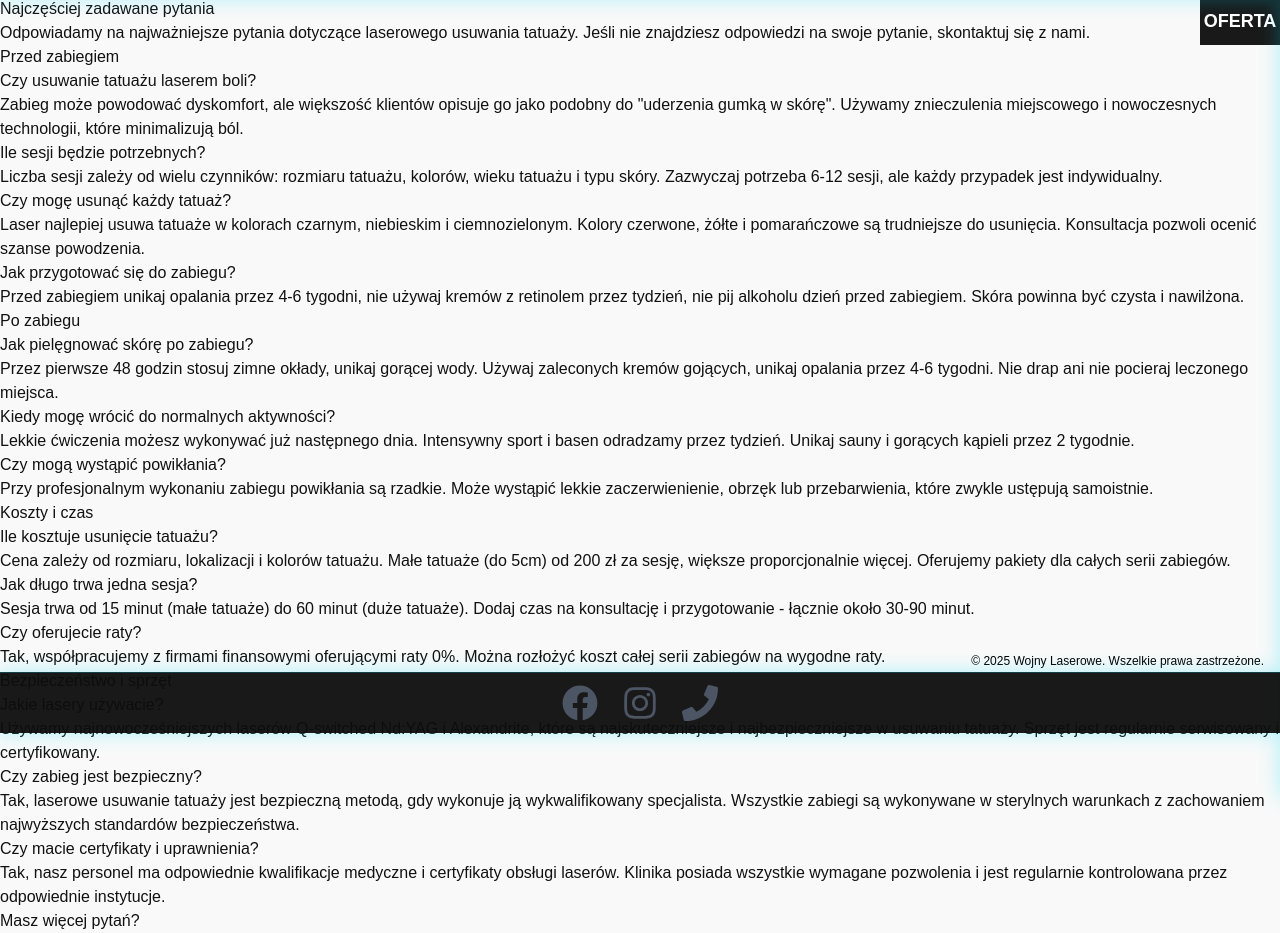
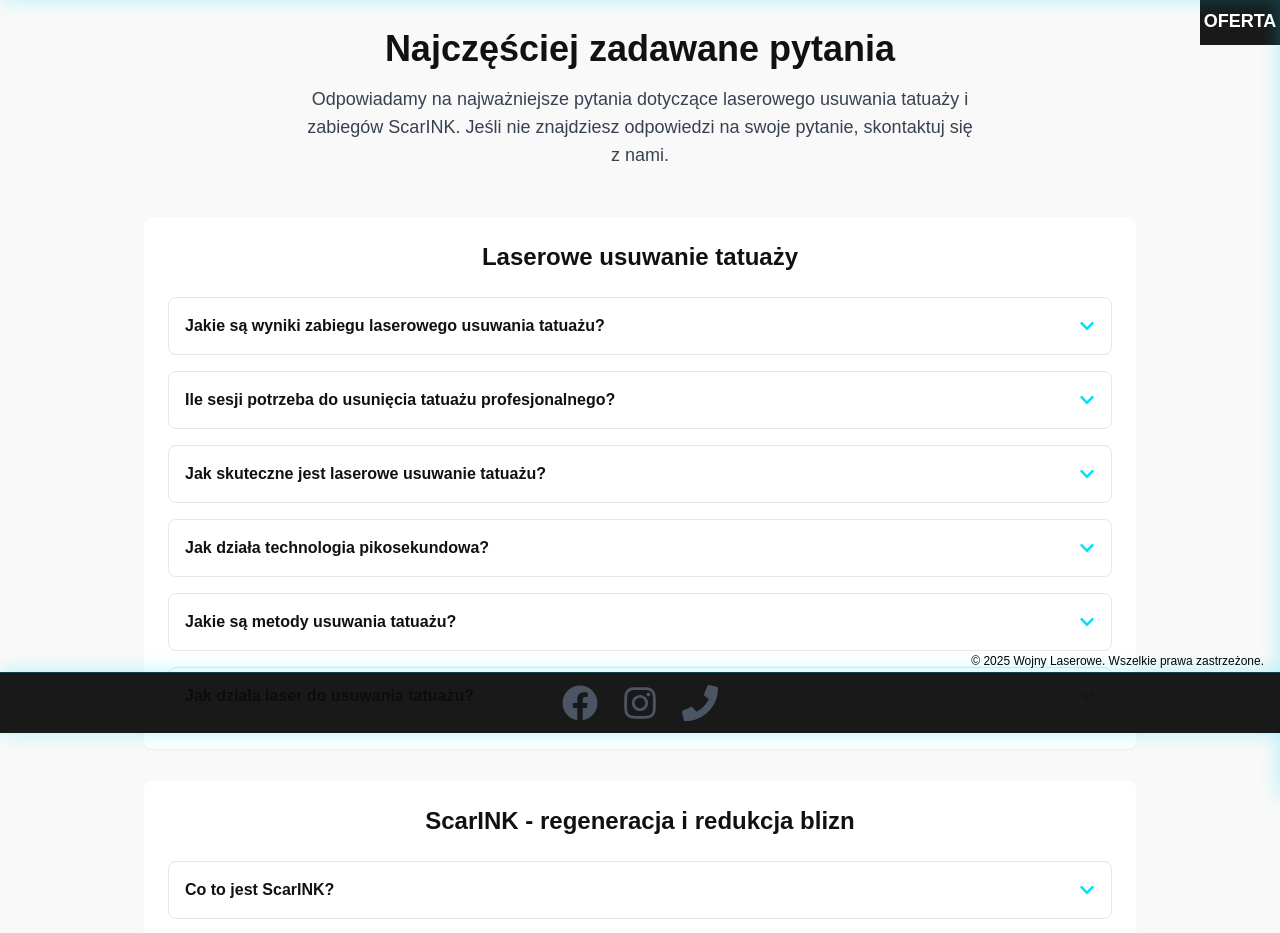
Before and after one commit to MateuszKarpowicz/wojnylaserowe, a Next.js app: page /faq in a window 1280 px wide. Shown: the part 67-1000 px from the top of the page. Built offline with nearby package versions, Linux system fonts and the light colour scheme.

Commit message:
Aktualizacja strony kontakt i FAQ - usunięcie duplikatów, nowa treść FAQ z interaktywnymi pytaniami

```diff
--- a/app/faq/page.js
+++ b/app/faq/page.js
@@ -1,158 +1,155 @@
+'use client';
+import { FaChevronDown, FaChevronUp } from 'react-icons/fa';
+import { useState } from 'react';
+
 export default function FAQ() {
+  const [openItems, setOpenItems] = useState({});
+
+  const toggleItem = (index) => {
+    setOpenItems(prev => ({
+      ...prev,
+      [index]: !prev[index]
+    }));
+  };
+
+  const faqData = [
+    {
+      category: "Laserowe usuwanie tatuaży",
+      questions: [
+        {
+          question: "Jakie są wyniki zabiegu laserowego usuwania tatuażu?",
+          answer: "Wyniki zabiegu laserowego usuwania tatuażu są uzależnione głównie od jakości i rodzaju użytego barwnika, równomierności jego wprowadzenia pod skórę oraz głębokości, na jakiej się znajduje. Laser pikosekundowy wykazuje wysoką skuteczność zwłaszcza w przypadku usuwania tatuaży amatorskich, charakteryzujących się niską jakością, płytkim oraz nierównomiernie wprowadzonym barwnikiem. W takich przypadkach, usuwanie może być osiągnięte w zaledwie 2–4 sesjach zabiegowych."
+        },
+        {
+          question: "Ile sesji potrzeba do usunięcia tatuażu profesjonalnego?",
+          answer: "Tatuaże profesjonalne, wykonane starannie przez specjalistę, zazwyczaj wymagają większej liczby sesji, od 2 do 10. Zabiegi są planowane co 4–8 tygodni po całkowitym wygojeniu skóry. Ważne jest unikanie opalania leczonej skóry, aby uniknąć trwałych przebarwień."
+        },
+        {
+          question: "Jak skuteczne jest laserowe usuwanie tatuażu?",
+          answer: "Laserowe usuwanie tatuażu jest skuteczną metodą, jednak całkowite usunięcie wymaga kilku sesji. Każdy zabieg powoduje około 20% rozjaśnienia tatuażu, zwłaszcza jeśli nie znajduje się on w bliznach. W zależności od koloru tatuażu, stosuje się różne długości fal lasera."
+        },
+        {
+          question: "Jak działa technologia pikosekundowa?",
+          answer: "Technologia Pikosekundowa umożliwia trwałe usunięcie zmiany pigmentowej, takiej jak tatuaż. Kluczowe jest poznanie rodzaju użytych barwników i ich głębokości, ponieważ im głębiej, tym trudniej się ich pozbyć. Wyniki stają się widoczne stopniowo, a tatuaż rozjaśnia się pod wpływem lasera. Przerwy czterotygodniowe między zabiegami pozwalają na stopniowe wchłanianie rozbitych przez laser barwników przez komórki układu odpornościowego, co ostatecznie prowadzi do całkowitego zniknięcia barwnika."
+        },
+        {
+          question: "Jakie są metody usuwania tatuażu?",
+          answer: "Najpopularniejszą i najbardziej dostępną metodą jest zastosowanie lasera, ale można też likwidować tatuaż peelingiem oraz operacyjnie. W żadnym przypadku nie powinno się podejmować prób likwidacji tatuażu w warunkach domowych. Wraz z zapotrzebowaniem i rozwojem usług usuwania tatuaży zmieniał się również sprzęt. Tatuaże są zazwyczaj umieszczone na głębokości 1-2 mm pod powierzchnią skóry."
+        },
+        {
+          question: "Jak działa laser do usuwania tatuażu?",
+          answer: "Mechanizm działania lasera polega na podgrzaniu barwnika umiejscowionego w skórze, dzięki czemu następuje rozbicie komórek, w których zawarty jest barwnik. Rozbity pigment zostaje pochłonięty przez makrofagi, a pozostałości przesuwane są ku górze naskórka. Podczas trwania kolejnych sesji zabiegowych proces powtarza się, aż do osiągnięcia zadowalających dla klienta efektów. Miejsce poddane działaniu lasera staje się białe, po ok. 1h robi się czerwone, powstać również może obrzęk, który samoistnie zanika po 2-3 dniach."
+        }
+      ]
+    },
+    {
+      category: "ScarINK - regeneracja i redukcja blizn",
+      questions: [
+        {
+          question: "Co to jest ScarINK?",
+          answer: "ScarINK to nowoczesna technika pracy ze skórą polegająca na mikropunkturze – czyli wykonywaniu bardzo drobnych, kontrolowanych nakłuć w obrębie blizny. W wyniku tego procesu skóra zostaje pobudzona do produkcji kolagenu i elastyny, co poprawia jej strukturę i wygląd. Z czasem blizna staje się gładsza, mniej widoczna i bardziej zbliżona kolorem do otaczającej skóry."
+        },
+        {
+          question: "Dla kogo jest ScarINK?",
+          answer: "Zabieg ScarINK rekomenduję osobom, które chcą poprawić wygląd skóry w przypadku: blizn pooperacyjnych, blizn potrądzikowych, blizn po tatuażu lub urazach, rozstępów, nierówności skóry po wcześniejszych zabiegach. Efekty zależą od rodzaju i wieku blizny oraz indywidualnych predyspozycji skóry. Zazwyczaj potrzeba kilku zabiegów w odstępach 4–6 tygodni, aby osiągnąć najlepsze rezultaty."
+        },
+        {
+          question: "Jak wygląda zabieg ScarINK?",
+          answer: "1. Konsultacja i ocena skóry – omawiamy rodzaj blizny, stan skóry i możliwe efekty. 2. Zabieg mikropunktury – bardzo drobne nakłucia, które uruchamiają proces regeneracji. 3. Zakończenie i zalecenia – omawiam pielęgnację pozabiegową, by przyspieszyć regenerację i wzmocnić efekt. Po zabiegu skóra może być lekko zaczerwieniona lub delikatnie obrzęknięta – to naturalna reakcja."
+        },
+        {
+          question: "Jakie są zalecenia po zabiegu ScarINK?",
+          answer: "Zalecam: unikanie słońca i opalania przez 2–3 tygodnie, stosowanie delikatnych kremów regenerujących, nie drapanie i nie zdrapywanie skóry w miejscu zabiegu. Ważne jest przestrzeganie zaleceń pozabiegowych, aby przyspieszyć regenerację i wzmocnić efekt."
+        }
+      ]
+    },
+    {
+      category: "Dlaczego Wojny Laserowe?",
+      questions: [
+        {
+          question: "Dlaczego warto wybrać Wojny Laserowe Kraków?",
+          answer: "Od 2019 roku zajmuję się specjalistyczną pracą ze skórą – doświadczenie, precyzja i bezpieczeństwo to podstawa każdego zabiegu. Pracuję wyłącznie na certyfikowanych urządzeniach i jednorazowych igłach. Każdy zabieg poprzedzam indywidualną konsultacją, by dobrać odpowiedni plan działania. Realne efekty i transparentne podejście – bez fałszywych obietnic, z pełnym szacunkiem do skóry."
+        }
+      ]
+    }
+  ];
+
   return (
-    <main>
-      <h1>Najczęściej zadawane pytania</h1>
+    <main className="min-h-screen bg-lightBg text-textDark px-4 py-8 mx-auto max-w-screen-lg">
+      {/* NAGŁÓWEK */}
+      <div className="text-center mb-12">
+        <h1 className="text-3xl md:text-4xl font-bold text-textDark mb-4">
+          Najczęściej zadawane pytania
+        </h1>
+        <p className="text-lg text-gray-700 max-w-2xl mx-auto">
+          Odpowiadamy na najważniejsze pytania dotyczące laserowego usuwania tatuaży
+          i zabiegów ScarINK. Jeśli nie znajdziesz odpowiedzi na swoje pytanie,
+          skontaktuj się z nami.
+        </p>
+      </div>
 
-      <p>
-        Odpowiadamy na najważniejsze pytania dotyczące laserowego usuwania tatuaży.
-        Jeśli nie znajdziesz odpowiedzi na swoje pytanie, skontaktuj się z nami.
-      </p>
+      {/* FAQ KATEGORIE */}
+      <div className="space-y-8">
+        {faqData.map((category, categoryIndex) => (
+          <section key={categoryIndex} className="bg-white rounded-lg shadow-sm p-6">
+            <h2 className="text-2xl font-bold text-textDark mb-6 text-center">
+              {category.category}
+            </h2>
 
-      {/* --- PRZED ZABIEGIEM --- */}
-      <section>
-        <h2>Przed zabiegiem</h2>
+            <div className="space-y-4">
+              {category.questions.map((item, itemIndex) => {
+                const globalIndex = `${categoryIndex}-${itemIndex}`;
+                const isOpen = openItems[globalIndex];
 
-        <div>
-          <h3>Czy usuwanie tatuażu laserem boli?</h3>
-          <p>
-            Zabieg może powodować dyskomfort, ale większość klientów opisuje go jako
-            podobny do "uderzenia gumką w skórę". Używamy znieczulenia miejscowego
-            i nowoczesnych technologii, które minimalizują ból.
-          </p>
-        </div>
+                return (
+                  <div key={itemIndex} className="border border-gray-200 rounded-lg">
+                    <button
+                      onClick={() => toggleItem(globalIndex)}
+                      className="w-full text-left p-4 flex justify-between items-center hover:bg-gray-50 transition-colors"
+                    >
+                      <h3 className="font-semibold text-textDark pr-4">
+                        {item.question}
+                      </h3>
+                      {isOpen ? (
+                        <FaChevronUp className="text-neonBlue flex-shrink-0" />
+                      ) : (
+                        <FaChevronDown className="text-neonBlue flex-shrink-0" />
+                      )}
+                    </button>
 
-        <div>
-          <h3>Ile sesji będzie potrzebnych?</h3>
-          <p>
-            Liczba sesji zależy od wielu czynników: rozmiaru tatuażu, kolorów,
-            wieku tatuażu i typu skóry. Zazwyczaj potrzeba 6-12 sesji,
-            ale każdy przypadek jest indywidualny.
-          </p>
-        </div>
+                    {isOpen && (
+                      <div className="px-4 pb-4">
+                        <div className="border-t border-gray-200 pt-4">
+                          <p className="text-gray-700 leading-relaxed">
+                            {item.answer}
+                          </p>
+                        </div>
+                      </div>
+                    )}
+                  </div>
+                );
+              })}
+            </div>
+          </section>
+        ))}
+      </div>
 
-        <div>
-          <h3>Czy mogę usunąć każdy tatuaż?</h3>
-          <p>
-            Laser najlepiej usuwa tatuaże w kolorach czarnym, niebieskim i ciemnozielonym.
-            Kolory czerwone, żółte i pomarańczowe są trudniejsze do usunięcia.
-            Konsultacja pozwoli ocenić szanse powodzenia.
-          </p>
-        </div>
-
-        <div>
-          <h3>Jak przygotować się do zabiegu?</h3>
-          <p>
-            Przed zabiegiem unikaj opalania przez 4-6 tygodni, nie używaj kremów
-            z retinolem przez tydzień, nie pij alkoholu dzień przed zabiegiem.
-            Skóra powinna być czysta i nawilżona.
-          </p>
-        </div>
-      </section>
-
-      {/* --- PO ZABIEGU --- */}
-      <section>
-        <h2>Po zabiegu</h2>
-
-        <div>
-          <h3>Jak pielęgnować skórę po zabiegu?</h3>
-          <p>
-            Przez pierwsze 48 godzin stosuj zimne okłady, unikaj gorącej wody.
-            Używaj zaleconych kremów gojących, unikaj opalania przez 4-6 tygodni.
-            Nie drap ani nie pocieraj leczonego miejsca.
-          </p>
-        </div>
-
-        <div>
-          <h3>Kiedy mogę wrócić do normalnych aktywności?</h3>
-          <p>
-            Lekkie ćwiczenia możesz wykonywać już następnego dnia. Intensywny sport
-            i basen odradzamy przez tydzień. Unikaj sauny i gorących kąpieli przez 2 tygodnie.
-          </p>
-        </div>
-
-        <div>
-          <h3>Czy mogą wystąpić powikłania?</h3>
-          <p>
-            Przy profesjonalnym wykonaniu zabiegu powikłania są rzadkie.
-            Może wystąpić lekkie zaczerwienienie, obrzęk lub przebarwienia,
-            które zwykle ustępują samoistnie.
-          </p>
-        </div>
-      </section>
-
-      {/* --- KOSZTY I CZAS --- */}
-      <section>
-        <h2>Koszty i czas</h2>
-
-        <div>
-          <h3>Ile kosztuje usunięcie tatuażu?</h3>
-          <p>
-            Cena zależy od rozmiaru, lokalizacji i kolorów tatuażu.
-            Małe tatuaże (do 5cm) od 200 zł za sesję, większe proporcjonalnie więcej.
-            Oferujemy pakiety dla całych serii zabiegów.
-          </p>
-        </div>
-
-        <div>
-          <h3>Jak długo trwa jedna sesja?</h3>
-          <p>
-            Sesja trwa od 15 minut (małe tatuaże) do 60 minut (duże tatuaże).
-            Dodaj czas na konsultację i przygotowanie - łącznie około 30-90 minut.
-          </p>
-        </div>
-
-        <div>
-          <h3>Czy oferujecie raty?</h3>
-          <p>
-            Tak, współpracujemy z firmami finansowymi oferującymi raty 0%.
-            Można rozłożyć koszt całej serii zabiegów na wygodne raty.
-          </p>
-        </div>
-      </section>
-
-      {/* --- BEZPIECZEŃSTWO --- */}
-      <section>
-        <h2>Bezpieczeństwo i sprzęt</h2>
-
-        <div>
-          <h3>Jakie lasery używacie?</h3>
-          <p>
-            Używamy najnowocześniejszych laserów Q-switched Nd:YAG i Alexandrite,
-            które są najskuteczniejsze i najbezpieczniejsze w usuwaniu tatuaży.
-            Sprzęt jest regularnie serwisowany i certyfikowany.
-          </p>
-        </div>
-
-        <div>
-          <h3>Czy zabieg jest bezpieczny?</h3>
-          <p>
-            Tak, laserowe usuwanie tatuaży jest bezpieczną metodą, gdy wykonuje ją
-            wykwalifikowany specjalista. Wszystkie zabiegi są wykonywane w sterylnych
-            warunkach z zachowaniem najwyższych standardów bezpieczeństwa.
-          </p>
-        </div>
-
-        <div>
-          <h3>Czy macie certyfikaty i uprawnienia?</h3>
-          <p>
-            Tak, nasz personel ma odpowiednie kwalifikacje medyczne i certyfikaty
-            obsługi laserów. Klinika posiada wszystkie wymagane pozwolenia
-            i jest regularnie kontrolowana przez odpowiednie instytucje.
-          </p>
-        </div>
-      </section>
-
-      {/* --- KONTAKT --- */}
-      <section>
-        <h2>Masz więcej pytań?</h2>
-        <p>
+      {/* KONTAKT */}
+      <section className="mt-12 text-center bg-white rounded-lg shadow-sm p-8">
+        <h2 className="text-2xl font-bold text-textDark mb-4">
+          Masz więcej pytań?
+        </h2>
+        <p className="text-gray-700 mb-6">
           Jeśli nie znalazłeś odpowiedzi na swoje pytanie, skontaktuj się z nami.
           Chętnie odpowiemy na wszystkie wątpliwości i pomożemy w przygotowaniu
           do zabiegu.
         </p>
-        <div>
-          <a href="/kontakt">Skontaktuj się z nami</a>
-        </div>
+        <a
+          href="/kontakt"
+          className="inline-block bg-neonBlue text-white px-8 py-3 rounded-lg hover:bg-neonPurple transition-colors duration-300 font-semibold shadow-lg hover:shadow-xl transform hover:scale-105"
+        >
+          Skontaktuj się z nami
+        </a>
       </section>
     </main>
   );
--- a/app/kontakt/page.js
+++ b/app/kontakt/page.js
@@ -1,51 +1,86 @@
+import ContactSection from '../../components/ContactSection';
+import { FaMapMarkerAlt, FaClock, FaPhone, FaEnvelope } from 'react-icons/fa';
+
 export default function Kontakt() {
   return (
-    <main>
-      <h1>Skontaktuj się z nami</h1>
-
-      <p>
+    <main className="min-h-screen bg-lightBg text-textDark px-4 py-8 mx-auto max-w-screen-lg">
+      {/* NAGŁÓWEK */}
+      <div className="text-center mb-12">
+        <h1 className="text-3xl md:text-4xl font-bold text-textDark mb-4">
+          Skontaktuj się z nami
+        </h1>
+        <p className="text-lg text-gray-700 max-w-2xl mx-auto">
           Zostaw wiadomość lub umów się na wizytę. Nasz zespół ekspertów
           chętnie odpowie na wszystkie Twoje pytania dotyczące zabiegów
-        laserowego usuwania tatuaży.
+          laserowego usuwania tatuaży i ScarINK.
         </p>
-
-      {/* --- CONTACT FORM --- */}
-      <form>
-        <div>
-          <label htmlFor="name">Imię:</label>
-          <input type="text" id="name" name="name" />
       </div>
 
+      {/* FORMULARZ KONTAKTOWY */}
+      <ContactSection />
+
+      {/* DODATKOWE INFORMACJE KONTAKTOWE */}
+      <section className="py-8 bg-white">
+        <div className="max-w-screen-lg mx-auto px-4">
+          <h2 className="text-2xl md:text-3xl font-bold text-textDark mb-8 text-center">
+            Dane kontaktowe
+          </h2>
+
+          <div className="grid grid-cols-1 md:grid-cols-2 gap-8">
+            {/* ADRES I GODZINY */}
+            <div className="space-y-6">
+              <div className="flex items-start gap-3">
+                <FaMapMarkerAlt className="text-neonBlue text-xl mt-1" />
                 <div>
-          <label htmlFor="email">Email:</label>
-          <input type="email" id="email" name="email" />
+                  <h3 className="font-semibold text-textDark mb-1">Adres</h3>
+                  <p className="text-gray-700">
+                    Kult Tattoo & Piercing | Studio tatuażu i piercingu Kraków<br />
+                    Aleja Zygmunta Krasińskiego 1<br />
+                    31-111 Kraków
+                  </p>
+                </div>
               </div>
 
+              <div className="flex items-start gap-3">
+                <FaClock className="text-neonBlue text-xl mt-1" />
                 <div>
-          <label htmlFor="message">Wiadomość:</label>
-          <textarea id="message" name="message"></textarea>
+                  <h3 className="font-semibold text-textDark mb-1">Godziny otwarcia</h3>
+                  <p className="text-gray-700">
+                    Poniedziałek - Piątek: 9:00 - 18:00<br />
+                    Sobota: 9:00 - 14:00<br />
+                    Niedziela: Zamknięte
+                  </p>
+                </div>
+              </div>
             </div>
 
-        <button type="submit">Wyślij wiadomość</button>
-      </form>
+            {/* TELEFON I EMAIL */}
+            <div className="space-y-6">
+              <div className="flex items-start gap-3">
+                <FaPhone className="text-neonBlue text-xl mt-1" />
+                <div>
+                  <h3 className="font-semibold text-textDark mb-1">Telefon</h3>
+                  <p className="text-gray-700">
+                    <a href="tel:+48123456789" className="hover:text-neonBlue transition-colors">
+                      +48 123 456 789
+                    </a>
+                  </p>
+                </div>
+              </div>
 
-      {/* --- CONTACT DETAILS --- */}
-      <section>
-        <h2>Dane kontaktowe</h2>
+              <div className="flex items-start gap-3">
+                <FaEnvelope className="text-neonBlue text-xl mt-1" />
                 <div>
-          <div>Adres: ul. Przykładowa 123, 00-000 Warszawa</div>
-          <div>Telefon: +48 123 456 789</div>
-          <div>Email: kontakt@wojny-laserowe.pl</div>
-          <div>Godziny otwarcia: Pon-Pt 9:00-18:00, Sob 9:00-14:00</div>
+                  <h3 className="font-semibold text-textDark mb-1">Email</h3>
+                  <p className="text-gray-700">
+                    <a href="mailto:kontakt@wojny-laserowe.pl" className="hover:text-neonBlue transition-colors">
+                      kontakt@wojny-laserowe.pl
+                    </a>
+                  </p>
                 </div>
-      </section>
-
-      {/* --- MAP SECTION --- */}
-      <section>
-        <h2>Lokalizacja</h2>
-        <div>
-          {/* MAPA GOOGLE PLACEHOLDER */}
-          <div>Miejsce na osadzoną mapę Google</div>
+              </div>
+            </div>
+          </div>
         </div>
       </section>
     </main>
```
Lines whose indentation alone changed are shown as unchanged.
